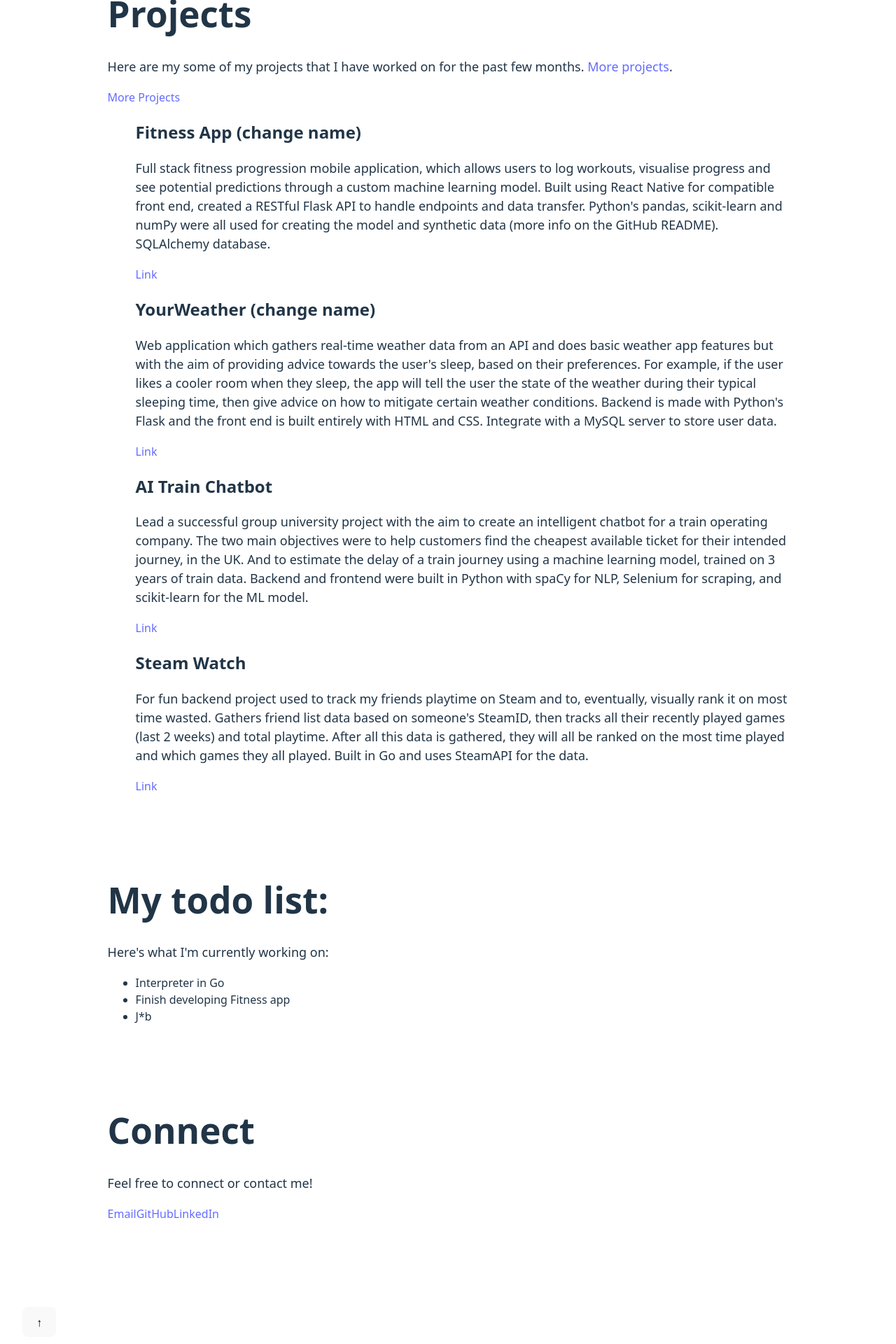
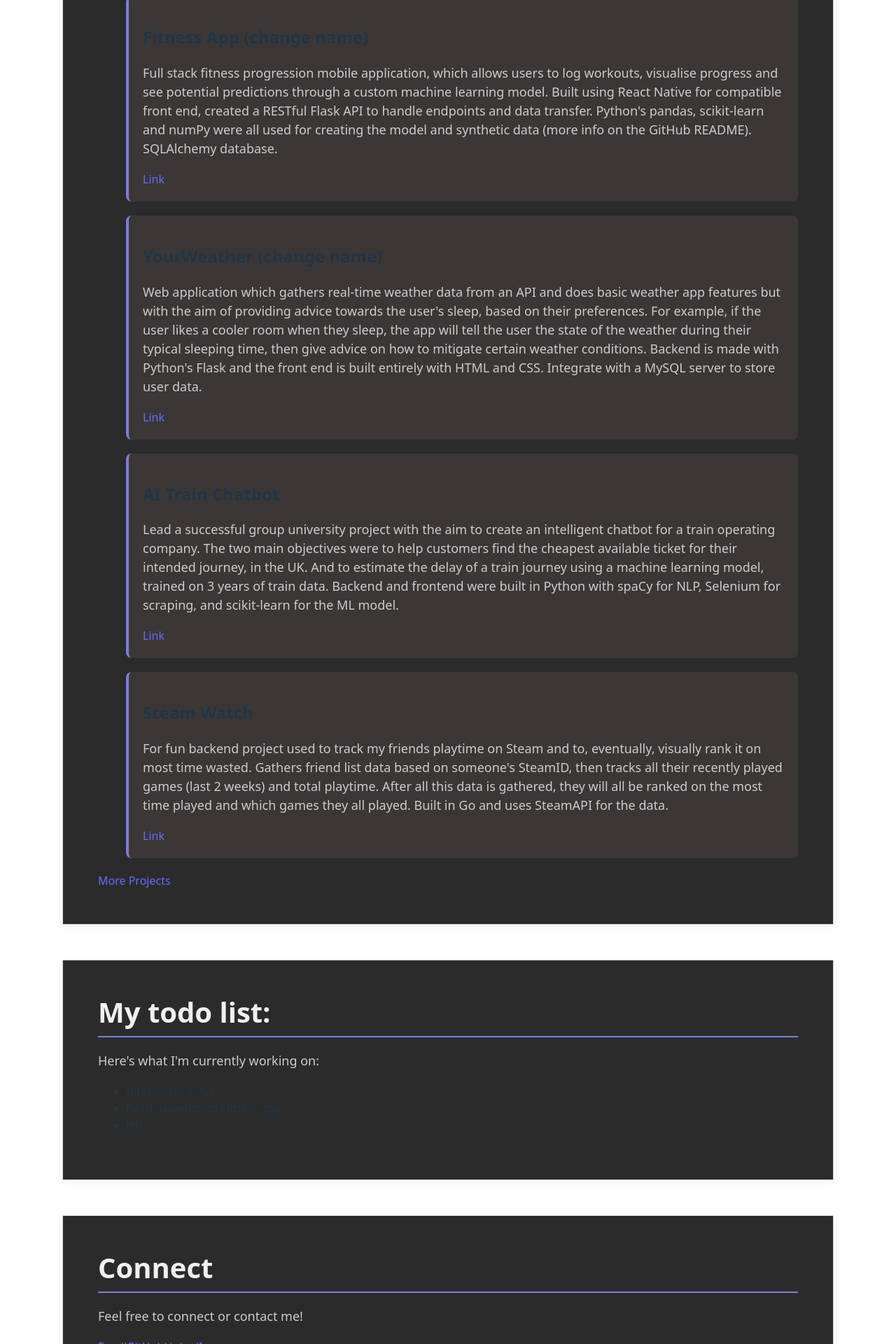
Before and after one commit to Skues/Portfolio, a React (Vite) app in the folder my-react-app/: page / in a window 1280 px wide. Shown: the part 860-2780 px from the top of the page at 70% size. Built offline with nearby package versions, Linux system fonts and the light colour scheme.

Commit message:
Multiple CSS changes, splitting everything up making it look good

```diff
--- a/my-react-app/index.html
+++ b/my-react-app/index.html
@@ -3,9 +3,9 @@
 
 <head>
     <meta charset="UTF-8" />
-    <link rel="icon" type="image/svg" href="favicon/favicon-32x32.png" />
+    <link rel="icon" type="image/svg" href="favicon/favicon-96x96.png" />
     <meta name="viewport" content="width=device-width, initial-scale=1.0" />
-    <title>Portfolio </title>
+    <title>Alfie Skues</title>
 </head>
 
 <body>
--- a/my-react-app/src/App.css
+++ b/my-react-app/src/App.css
@@ -1,24 +1,43 @@
 #root {
     max-width: 1280px;
     margin: 0 auto;
-    padding: 2rem;
+    /* padding: 2rem; */
     align-items: stretch;
 }
 
 .connectDiv {
-    margin: 10%;
+
+    background-color: #2b2b2b;
+    border: solid;
+    max-width: 1000px;
+    padding: 50px;
 }
 
 .todoDiv {
-    margin: 10%;
+    background-color: #2b2b2b;
+    border: solid;
+    max-width: 1000px;
+    padding: 50px;
 }
 
 .projectDiv {
-    margin: 10%;
+    background-color: #2b2b2b;
+    border: solid;
+    max-width: 1000px;
+    padding: 50px;
 }
 
 .projectDiv>ul {
     list-style-type: none;
+}
+
+.aboutDiv,
+.projectDiv,
+.todoDiv,
+.connectDiv {
+    box-shadow: 0 4px 12px rgba(0, 0, 0, 0.05);
+    border: 1px solid #ddd;
+    margin: 50px auto;
 }
 
 .hoverUnderline {
@@ -34,9 +53,17 @@
     height: 2px;
     bottom: 0;
     left: 0;
-    background-color: #797edb;
+    background-color: #a2a7f5;
     transform-origin: bottom right;
     transition: transform 0.25s ease-out;
+}
+
+.projectList .individualProject {
+    padding: 20px;
+    margin-bottom: 20px;
+    background-color: #3b3737;
+    border-radius: 8px;
+    border-left: 4px solid #797edb;
 }
 
 .hoverUnderline:hover::after {
@@ -59,12 +86,14 @@
 }
 
 .aboutDiv {
+    background-color: #2b2b2b;
+    margin-inline: auto;
     padding: 50px;
-    margin-top: 3%;
-    margin-left: 10%;
-    margin-right: 10%;
+    /* margin-top: 3%; */
+    /* margin-left: 10%; */
+    /* margin-right: 10%; */
     max-width: 1000px;
-    border: solid;
+
 }
 
 .mainSection {
--- a/my-react-app/src/Home.tsx
+++ b/my-react-app/src/Home.tsx
@@ -49,6 +49,8 @@ function AboutMe() {
                         I specialise in backend development and have hands-on experience building full stack applications, which you can explore in my projects (link).</p>
                     {/* <p>add bullet point list of interests</p> */}
                     {/* <img src='/pictures/coraline-dad-type.gif' alt='meIRL' width={100} height={100} /> */}
+                    <p>I enjoy solving my own problems with code and constantly learning new tools, languages and techniques. Outside of programming, I am a bodybuilder and ex top 100 Brawlhalla player.</p>
+                    <p>Write what you enjoy doing, why you enjoy programming, type of things you made, what do you do in your free time</p>
                 </div>
                 <div className='imageHover'></div>
                 {/* // Credit to my beautiful girlfriend for drawing this */}
@@ -60,10 +62,8 @@ function ProjectsPreview() {
     return (
         <div className='projectDiv'>
             {/* <ProjectModal /> */}
-            <p>Write what you enjoy doing, why you enjoy programming, type of things you made, what do you do in your free time</p>
-            <p>Could have a see more button at the bottom of the project list that shows all the projects including the side projects so I only have to show a few here</p>
             <h1 id='projectAnchor'>Projects</h1>
-            <p>Here are my some of my projects that I have worked on for the past few months. <a href='/projects'>More projects</a>.</p><a href='/projects'>More Projects</a>
+            <p>Here are my some of my projects that I have worked on for the past few months. </p>
             <ul className='projectList'>
                 <li className='individualProject'>
                     <h2>Fitness App (change name)</h2>
@@ -86,13 +86,15 @@ function ProjectsPreview() {
                     <a href='https://github.com/Skues/steam-watch' target='_blank'>Link</a>
                 </li>
             </ul>
+
+            <a href='/projects' >More Projects</a>
         </div >
     )
 }
 
 function Todos() {
     return (
-        <div className='todoDiv'>
+        <div id='todoDiv' className='todoDiv'>
             <h1 id='todoAnchor'>My todo list:</h1>
 
             <p>Here's what I'm currently working on:</p>
--- a/my-react-app/src/Navbar.css
+++ b/my-react-app/src/Navbar.css
@@ -4,6 +4,9 @@
     align-items: center;
     background-color: #333;
     padding: 1rem;
+    margin: 30px;
+    box-shadow: 0 4px 12px rgba(0, 0, 0, 0.05);
+    border: 1px solid #ddd;
 }
 
 .navbar-right .navbar-links {
--- a/my-react-app/src/Navbar.tsx
+++ b/my-react-app/src/Navbar.tsx
@@ -3,7 +3,7 @@ function Navbar() {
     return (
         <nav className='navbar'>
             <div className='navbar-left'>
-                <p>AWSkues</p>
+                <p style={{ fontWeight: "bold" }}>AWSkues</p>
             </div>
             <div className='navbar-right'>
                 <ul className='navbar-links'>
@@ -11,7 +11,7 @@ function Navbar() {
                         <a className='hoverUnderline' href='/'>Home</a>
                     </li>
                     <li><a className='hoverUnderline' href='#projectAnchor'>Projects</a></li>
-                    <li><a className='hoverUnderline' href='#todoAnchor'>Todos</a></li>
+                    <li><a className='hoverUnderline' href='#todoDiv'>Todos</a></li>
                     <li><a className='hoverUnderline' href='#connectAnchor'>Connect</a></li>
                 </ul>
 
--- a/my-react-app/src/index.css
+++ b/my-react-app/src/index.css
@@ -5,8 +5,9 @@
     font-weight: 400;
 
     color-scheme: light dark;
-    color: rgba(255, 255, 255, 0.87);
-    background-color: #242424;
+    color: #f0f0f0;
+    /* color: rgba(255, 255, 255, 0.87); */
+    background-color: #0f0f0f;
 
     font-synthesis: none;
     text-rendering: optimizeLegibility;
@@ -16,27 +17,36 @@
 
 p {
     font-size: 18px;
+    color: #ccc;
 }
 
 a {
     font-weight: 500;
     color: #646cff;
     text-decoration: inherit;
+    transition: color 0.3s ease;
 }
 
 a:hover {
-    color: #535bf2;
+    color: #a2a7f5;
 }
 
 body {
     margin: 0;
     min-width: 320px;
     min-height: 100vh;
+    background-color: inherit;
+    color: inherit;
 }
 
 h1 {
-    font-size: 3.2em;
-    line-height: 1.1;
+    margin: 0;
+    font-size: 2.5em;
+    border-bottom: 2px solid #797edb;
+    padding-bottom: 10px;
+    margin-bottom: 20px;
+    line-height: 1.2;
+    color: #f0f0f0;
 }
 
 button {
@@ -48,16 +58,17 @@ button {
     font-family: inherit;
     background-color: #1a1a1a;
     cursor: pointer;
-    transition: border-color 0.25s;
+    transition: border-color 0.25s, background-color 0.25s;
 }
 
 button:hover {
     border-color: #646cff;
+    background-color: #2b2b2b;
 }
 
 button:focus,
 button:focus-visible {
-    outline: 4px auto -webkit-focus-ring-color;
+    outline: 3px auto -webkit-focus-ring-color;
 }
 
 @media (prefers-color-scheme: light) {
```
Lines whose indentation alone changed are shown as unchanged.
